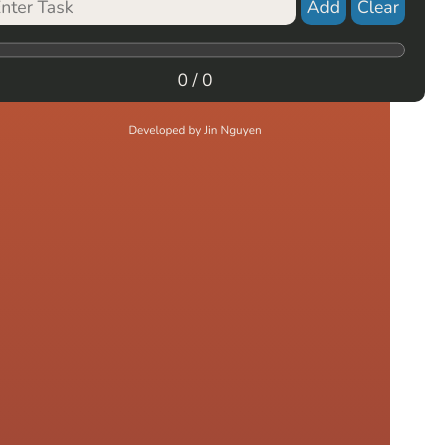
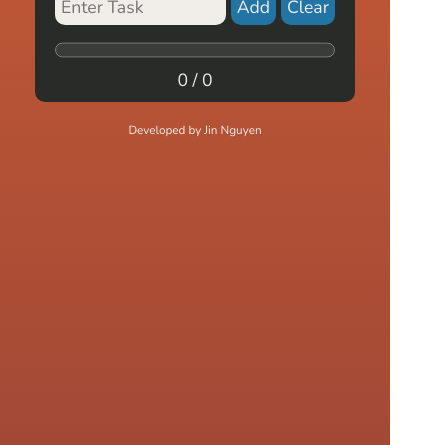
Before and after one commit to jinuine505/ToDo-List, a plain HTML site: page index.html in a window 390 px wide. Shown: the part 399-844 px from the top of the page, 445 px wide, since content can reach past the window. Drawn offline with nearby package versions, Linux system fonts and the light colour scheme.

Commit message:
Update style.css
Changed minimum width of main container to better to mobile webpages

```diff
--- a/style.css
+++ b/style.css
@@ -17,7 +17,7 @@ body {
 
 .container {
     width: 80vw;
-    min-width: 500px;
+    min-width: 360px;
     max-width: 1000px;
 }
 
```
